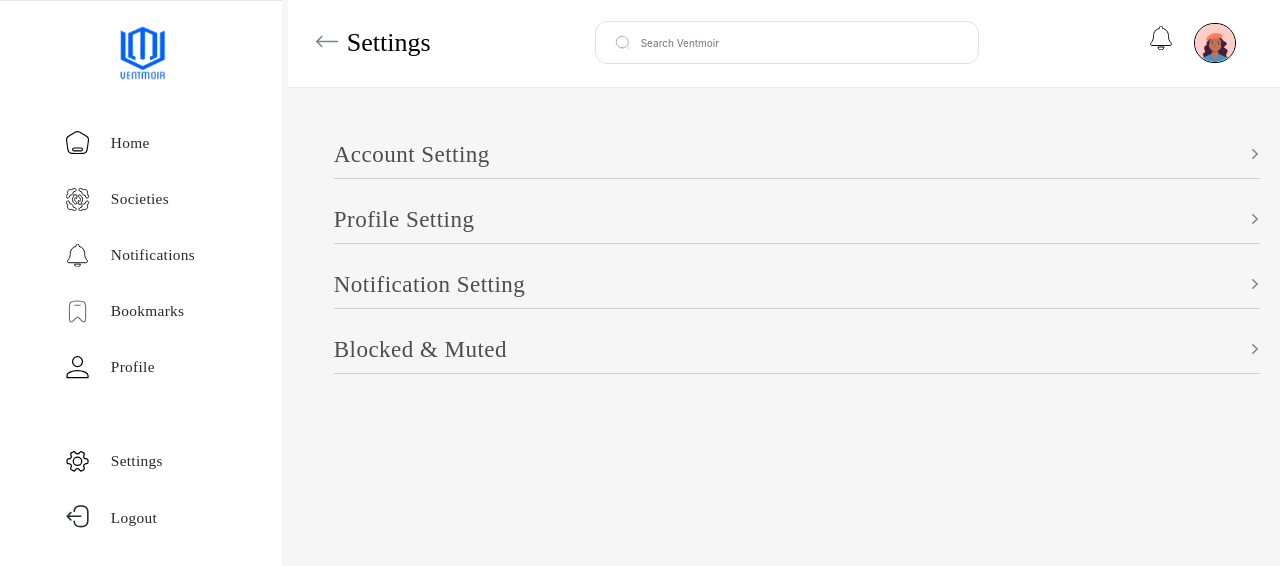
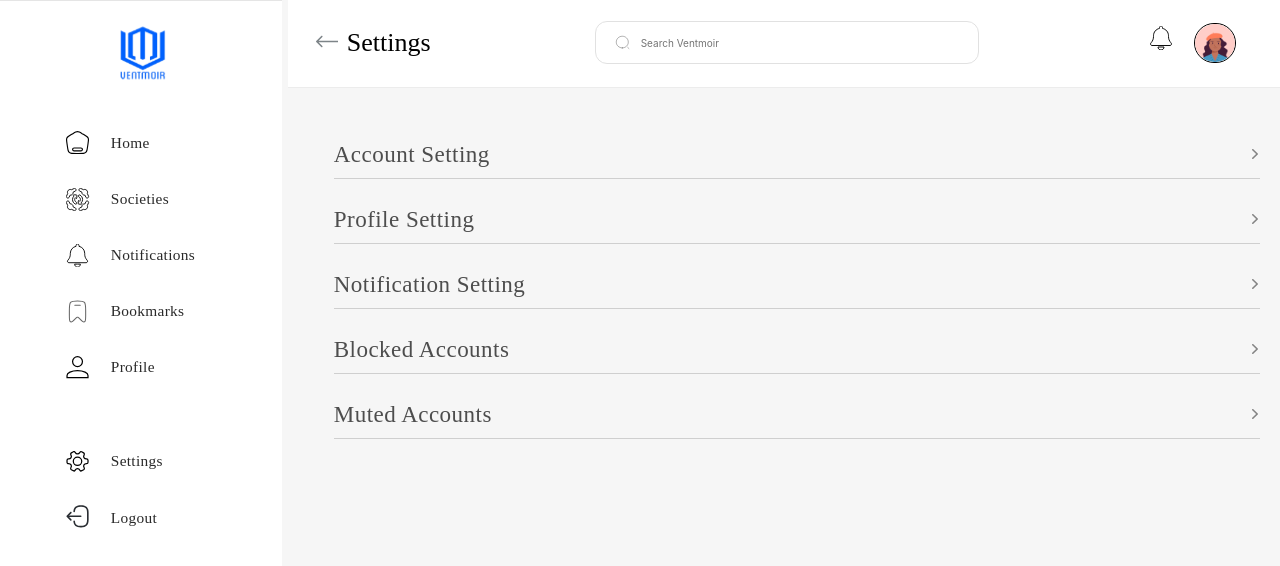
Before and after one commit to ola-irawo/ventmoirNextjs, a Next.js app: page /settings in a window 1280 px wide. Shown: the top 566 px of the page. Built offline with nearby package versions, Linux system fonts and the light colour scheme.

Commit message:
added blocked and muted routes

```diff
--- a/src/features/pages/settings/layout/SettingsLayout.jsx
+++ b/src/features/pages/settings/layout/SettingsLayout.jsx
@@ -34,9 +34,26 @@ const SettingsLayout = () => {
           </span>
         </li>
 
-        <li className={styles.settingsListItem} role="menuitem" tabIndex="0">
+        {/* <li className={styles.settingsListItem} role="menuitem" tabIndex="0">
           <Link href="/settings/block_and_muted" className={styles.settingsLink}>
             Blocked & Muted
+          </Link>
+          <span aria-hidden="true" className={styles.icon}>
+             <ArrowSvg />
+          </span>
+        </li> */}
+
+        <li className={styles.settingsListItem} role="menuitem" tabIndex="0">
+          <Link href="/settings/blocked" className={styles.settingsLink}>
+            Blocked Accounts
+          </Link>
+          <span aria-hidden="true" className={styles.icon}>
+             <ArrowSvg />
+          </span>
+        </li>
+        <li className={styles.settingsListItem} role="menuitem" tabIndex="0">
+          <Link href="/settings/muted" className={styles.settingsLink}>
+            Muted Accounts
           </Link>
           <span aria-hidden="true" className={styles.icon}>
              <ArrowSvg />
```
